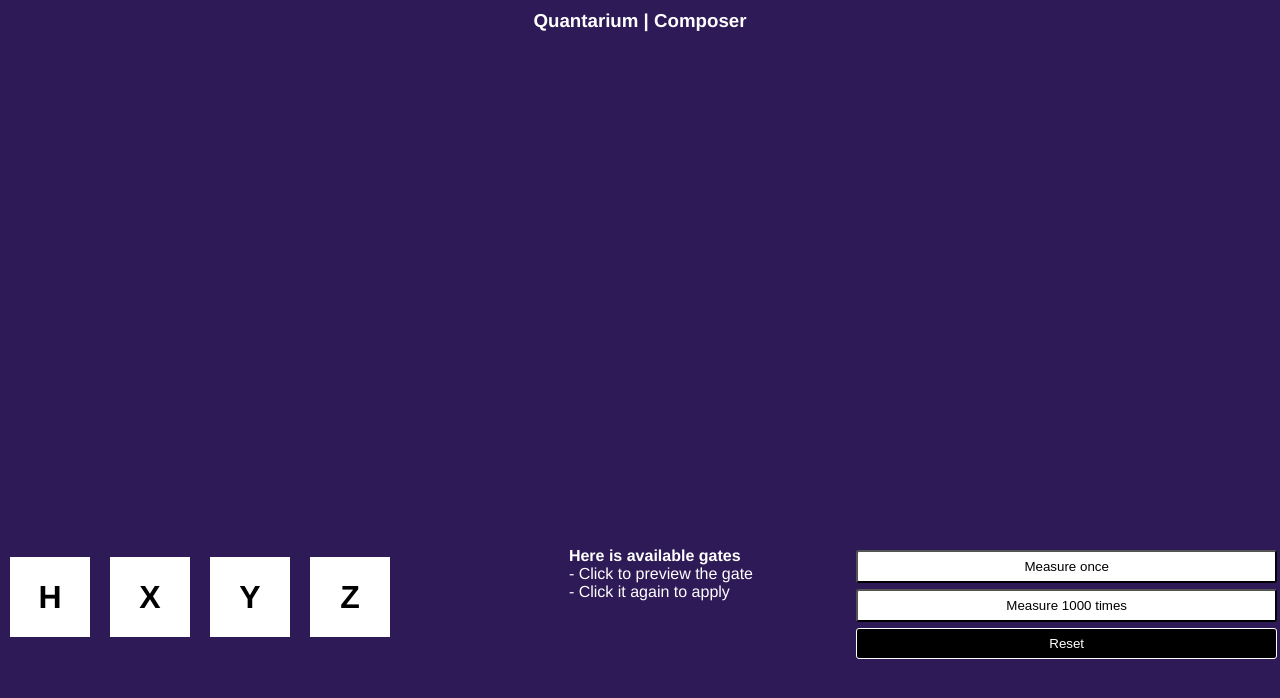
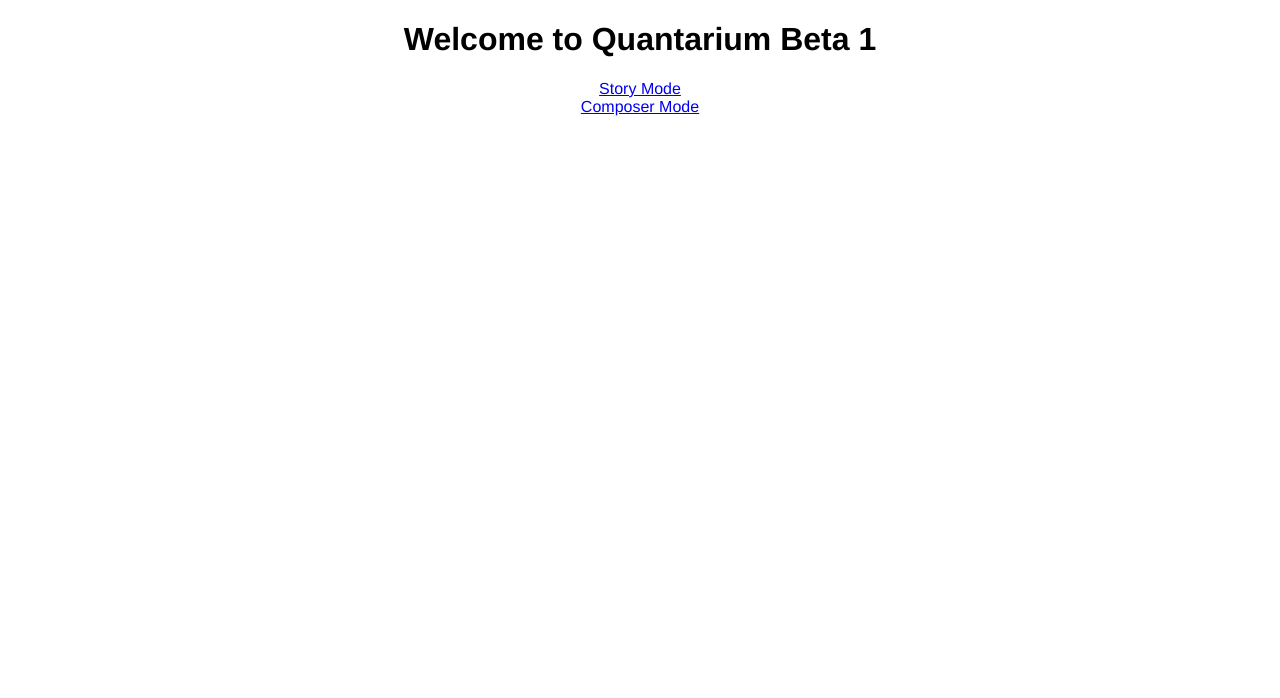
Before and after one commit to Th1nkK1D/quantarium-ui, a Vue app: page /#/ in a window 1280 px wide. Shown: the top 698 px of the page. Built offline with nearby package versions, Linux system fonts and the light colour scheme; no server answers.

Commit message:
Add main menu, split mode routing

```diff
--- a/src/views/Composer.vue
+++ b/src/components/QubitComposer.vue
@@ -1,5 +1,5 @@
 <template>
-  <div class="fx-col composer">
+  <div class="fx-col qubit-composer">
     <!-- title row -->
     <div class="fx-row">
       <h3 class="title">Quantarium | Composer</h3>
@@ -28,14 +28,14 @@
 </template>
 
 <script>
-import GateStage from '../components/GateStage'
-import GateTray from '../components/GateTray'
-import MeasurementResult from '../components/MeasurementResult'
+import GateStage from '@/components/GateStage'
+import GateTray from '@/components/GateTray'
+import MeasurementResult from '@/components/MeasurementResult'
 
-import Qapi from '../lib/Qapi'
+import Qapi from '@/lib/Qapi'
 
 export default {
-  name: 'Composer',
+  name: 'QubitComposer',
   components: {
     GateStage,
     GateTray,
@@ -113,7 +113,7 @@ export default {
 </script>
 
 <style lang="scss" scoped>
-  .composer {
+  .qubit-composer {
     width: 100vw;
     height: 100vh;
     background-color: #2E1A57;
--- a/src/router.js
+++ b/src/router.js
@@ -1,6 +1,6 @@
 import Vue from 'vue'
 import Router from 'vue-router'
-import Composer from './views/Composer.vue'
+import MainMenu from '@/views/MainMenu'
 
 Vue.use(Router)
 
@@ -8,16 +8,18 @@ export default new Router({
   routes: [
     {
       path: '/',
+      name: 'main-menu',
+      component: MainMenu
+    },
+    {
+      path: '/story',
+      name: 'story',
+      component: () => import(/* webpackChunkName: "story" */ '@/views/StoryMode')
+    },
+    {
+      path: '/composer',
       name: 'composer',
-      component: Composer
+      component: () => import(/* webpackChunkName: "composer" */ '@/views/ComposerMode')
     }
-    // {
-    //   path: '/about',
-    //   name: 'about',
-    //   // route level code-splitting
-    //   // this generates a separate chunk (about.[hash].js) for this route
-    //   // which is lazy-loaded when the route is visited.
-    //   component: () => import(/* webpackChunkName: "about" */ './views/About.vue')
-    // }
   ]
 })
--- /dev/null
+++ b/src/views/ComposerMode.vue
@@ -0,0 +1,18 @@
+<template>
+  <QubitComposer />
+</template>
+
+<script>
+import QubitComposer from '@/components/QubitComposer'
+
+export default {
+  name: 'ComposerMode',
+  components: {
+    QubitComposer
+  }
+}
+</script>
+
+<style lang="scss" scoped>
+
+</style>
--- /dev/null
+++ b/src/views/MainMenu.vue
@@ -0,0 +1,21 @@
+<template>
+  <div class="main-menu">
+    <h1>Welcome to Quantarium Beta 1</h1>
+
+    <router-link to="story">Story Mode</router-link>
+    <br>
+    <router-link to="composer">Composer Mode</router-link>
+  </div>
+</template>
+
+<script>
+export default {
+  name: 'MainMenu'
+}
+</script>
+
+<style lang="scss" scoped>
+  .main-menu {
+    text-align: center;
+  }
+</style>
--- /dev/null
+++ b/src/views/StoryMode.vue
@@ -0,0 +1,18 @@
+<template>
+  <QubitComposer />
+</template>
+
+<script>
+import QubitComposer from '@/components/QubitComposer'
+
+export default {
+  name: 'StoryMode',
+  components: {
+    QubitComposer
+  }
+}
+</script>
+
+<style lang="scss" scoped>
+
+</style>
```
